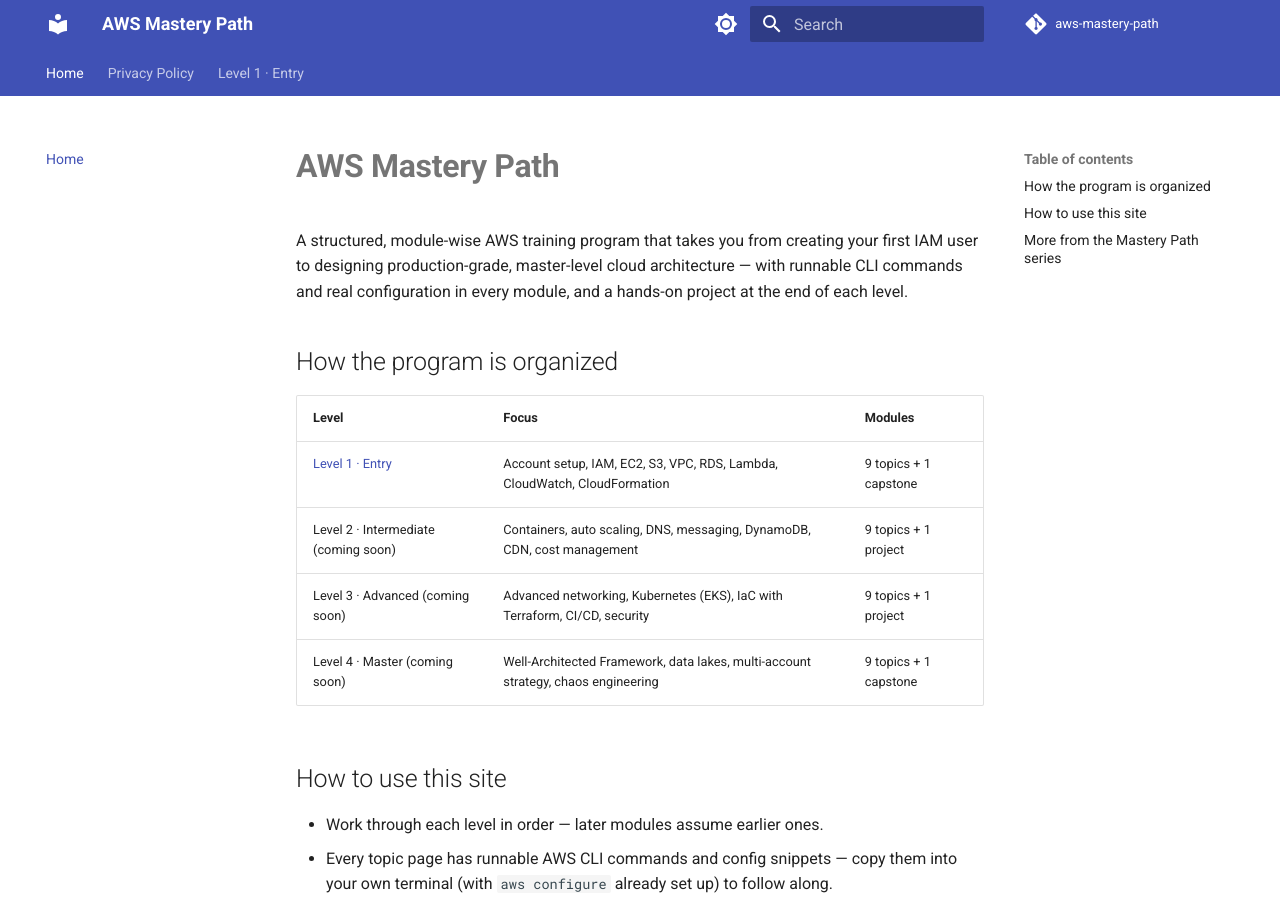
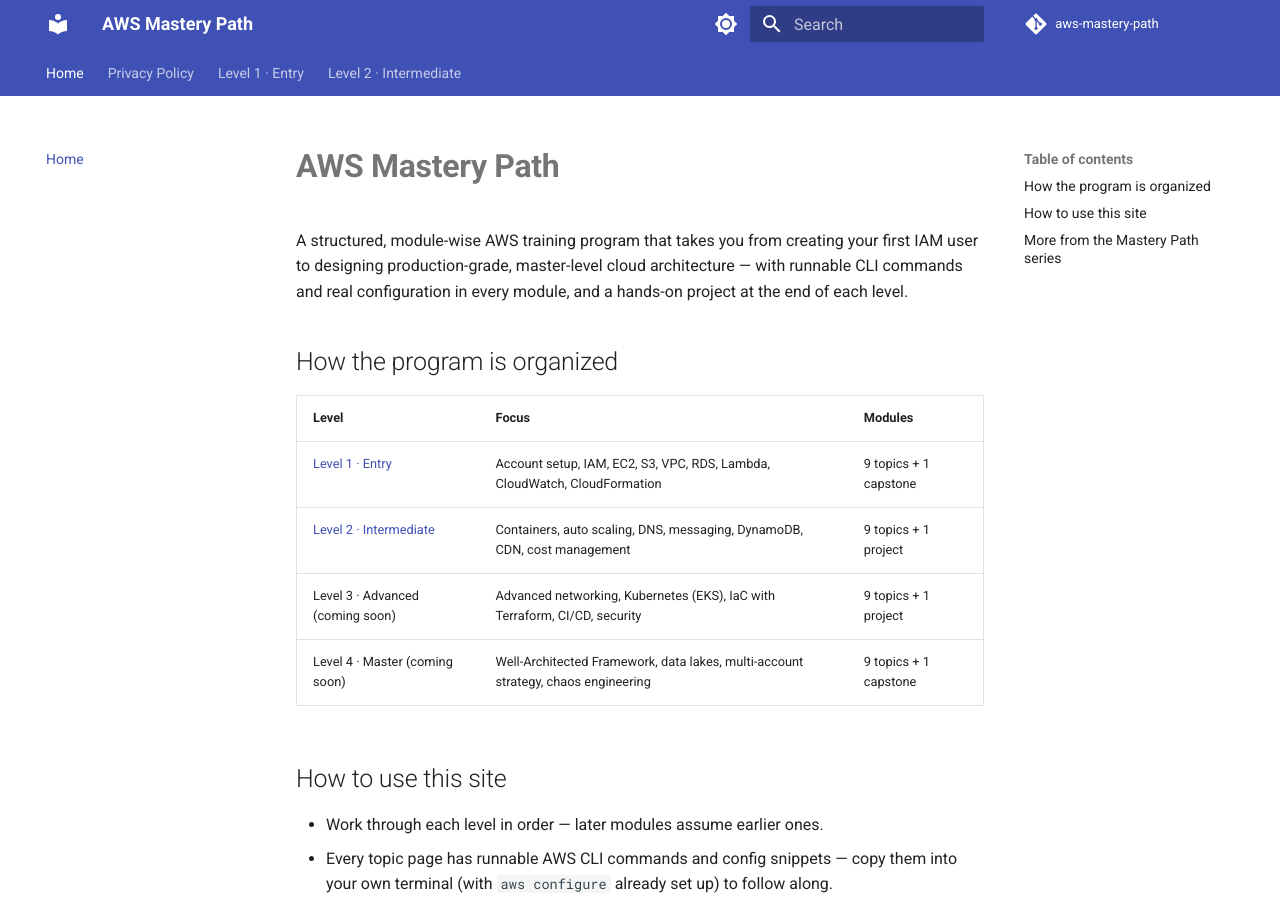
Before and after one commit to SIGILIPELLI/aws-mastery-path, an MkDocs documentation site: the page built from docs/index.md, in a window 1280 px wide and 900 px high. Built offline with MkDocs 1.6.1 and Material for MkDocs 9.7.7, drawn with Linux system fonts in a browser that asks for light colours; comment, search, counter and statistics services are not loaded; part of the change alters nothing that is shown.

Commit message:
Restore finished level(s) to nav/sitemap/homepage
Real content is now written for this level; lifting the interim
AdSense thin-content exclusion put in place while it was still stubs.

Co-Authored-By: Claude Opus 5 <noreply@anthropic.com>

```diff
--- a/docs/index.md
+++ b/docs/index.md
@@ -15,7 +15,7 @@ module, and a hands-on project at the end of each level.
 | Level | Focus | Modules |
 |-------|-------|---------|
 | [Level 1 · Entry](level-1/index.md) | Account setup, IAM, EC2, S3, VPC, RDS, Lambda, CloudWatch, CloudFormation | 9 topics + 1 capstone |
-| Level 2 · Intermediate (coming soon) | Containers, auto scaling, DNS, messaging, DynamoDB, CDN, cost management | 9 topics + 1 project |
+| [Level 2 · Intermediate](level-2/index.md) | Containers, auto scaling, DNS, messaging, DynamoDB, CDN, cost management | 9 topics + 1 project |
 | Level 3 · Advanced (coming soon) | Advanced networking, Kubernetes (EKS), IaC with Terraform, CI/CD, security | 9 topics + 1 project |
 | Level 4 · Master (coming soon) | Well-Architected Framework, data lakes, multi-account strategy, chaos engineering | 9 topics + 1 capstone |
 
--- a/mkdocs.yml
+++ b/mkdocs.yml
@@ -62,8 +62,19 @@ nav:
       - "08 · CloudWatch Monitoring & Logging": level-1/08-cloudwatch-monitoring.md
       - "09 · CloudFormation & IaC Intro": level-1/09-cloudformation-iac.md
       - "10 · Capstone — Serverless Web App": level-1/10-capstone-project.md
+  - "Level 2 · Intermediate":
+      - Overview: level-2/index.md
+      - "01 · Containers on AWS (ECS/Fargate)": level-2/01-ecs-containers.md
+      - "02 · Auto Scaling & Load Balancing": level-2/02-autoscaling-load-balancing.md
+      - "03 · Route 53 & DNS": level-2/03-route53-dns.md
+      - "04 · SNS & SQS Messaging": level-2/04-sns-sqs-messaging.md
+      - "05 · DynamoDB Deep Dive": level-2/05-dynamodb-deep-dive.md
+      - "06 · Elastic Beanstalk": level-2/06-elastic-beanstalk.md
+      - "07 · Secrets Manager & Parameter Store": level-2/07-secrets-parameter-store.md
+      - "08 · CloudFront & CDN Basics": level-2/08-cloudfront-cdn.md
+      - "09 · Cost Management & Billing": level-2/09-cost-management-billing.md
+      - "10 · Project — Scalable Web App": level-2/10-project-scalable-web-app.md
 # --- auto-pruned stub levels (see AdSense low-value-content fix) ---
 exclude_docs: |
-  level-2/*.md
   level-3/*.md
   level-4/*.md
```
